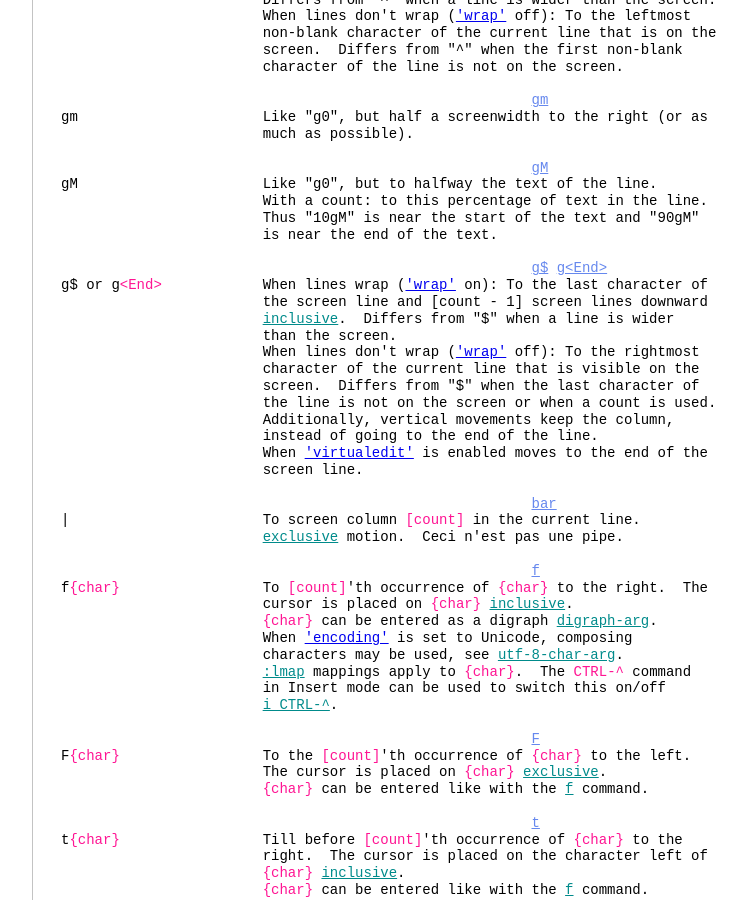
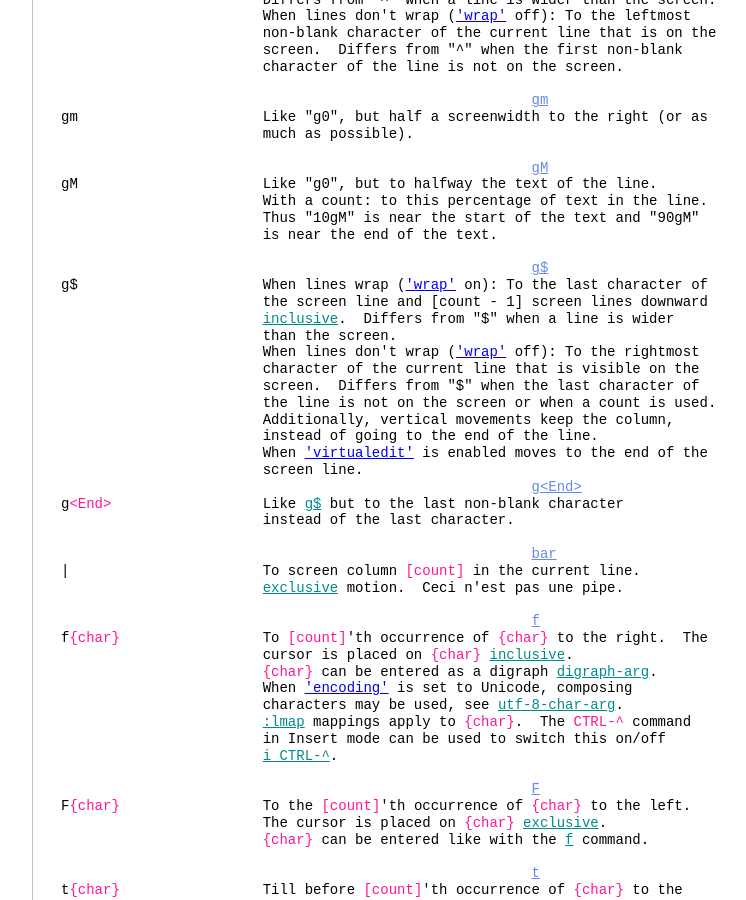
Before and after one commit to vim-jp/vimdoc-en, a Jekyll site: the page built from motion.html, in a window 1280 px wide and 900 px high, scrolled down 4041 px. Shown: the whole window, without its empty margins (340-1086 px from the left). Built offline with Jekyll 4.4.1, drawn with Linux system fonts in a browser that asks for light colours; nearby versions of some CDN libraries; comment, search, counter and statistics services are not loaded.

Commit message:
Generated by GitHub workflow 5917359354
https://github.com/vim-jp/vimdoc-en/actions/runs/5917359354

```diff
--- a/motion.html
+++ b/motion.html
@@ -247,8 +247,8 @@ gM&nbsp;&nbsp;&nbsp;&nbsp;&nbsp;&nbsp;&nbsp;&nbsp;&nbsp;&nbsp;&nbsp;&nbsp;&nbsp;
 &nbsp;&nbsp;&nbsp;&nbsp;&nbsp;&nbsp;&nbsp;&nbsp;&nbsp;&nbsp;&nbsp;&nbsp;&nbsp;&nbsp;&nbsp;&nbsp;&nbsp;&nbsp;&nbsp;&nbsp;&nbsp;&nbsp;&nbsp;&nbsp;Thus &quot;10gM&quot; is near the start of the text and &quot;90gM&quot;<br>
 &nbsp;&nbsp;&nbsp;&nbsp;&nbsp;&nbsp;&nbsp;&nbsp;&nbsp;&nbsp;&nbsp;&nbsp;&nbsp;&nbsp;&nbsp;&nbsp;&nbsp;&nbsp;&nbsp;&nbsp;&nbsp;&nbsp;&nbsp;&nbsp;is near the end of the text.<br>
 <br>
-&nbsp;&nbsp;&nbsp;&nbsp;&nbsp;&nbsp;&nbsp;&nbsp;&nbsp;&nbsp;&nbsp;&nbsp;&nbsp;&nbsp;&nbsp;&nbsp;&nbsp;&nbsp;&nbsp;&nbsp;&nbsp;&nbsp;&nbsp;&nbsp;&nbsp;&nbsp;&nbsp;&nbsp;&nbsp;&nbsp;&nbsp;&nbsp;&nbsp;&nbsp;&nbsp;&nbsp;&nbsp;&nbsp;&nbsp;&nbsp;&nbsp;&nbsp;&nbsp;&nbsp;&nbsp;&nbsp;&nbsp;&nbsp;&nbsp;&nbsp;&nbsp;&nbsp;&nbsp;&nbsp;&nbsp;&nbsp;<a class="Constant" href="motion.html#g$" name="g$">g$</a>&nbsp;<a class="Constant" href="motion.html#g<End>" name="g&lt;End&gt;">g&lt;End&gt;</a><br>
-g$ or g<span class="Special">&lt;End&gt;</span>&nbsp;&nbsp;&nbsp;&nbsp;&nbsp;&nbsp;&nbsp;&nbsp;&nbsp;&nbsp;&nbsp;&nbsp;When lines wrap (<a class="Type" href="options.html#'wrap'">'wrap'</a>&nbsp;on): To the last character of<br>
+&nbsp;&nbsp;&nbsp;&nbsp;&nbsp;&nbsp;&nbsp;&nbsp;&nbsp;&nbsp;&nbsp;&nbsp;&nbsp;&nbsp;&nbsp;&nbsp;&nbsp;&nbsp;&nbsp;&nbsp;&nbsp;&nbsp;&nbsp;&nbsp;&nbsp;&nbsp;&nbsp;&nbsp;&nbsp;&nbsp;&nbsp;&nbsp;&nbsp;&nbsp;&nbsp;&nbsp;&nbsp;&nbsp;&nbsp;&nbsp;&nbsp;&nbsp;&nbsp;&nbsp;&nbsp;&nbsp;&nbsp;&nbsp;&nbsp;&nbsp;&nbsp;&nbsp;&nbsp;&nbsp;&nbsp;&nbsp;<a class="Constant" href="motion.html#g$" name="g$">g$</a><br>
+g$&nbsp;&nbsp;&nbsp;&nbsp;&nbsp;&nbsp;&nbsp;&nbsp;&nbsp;&nbsp;&nbsp;&nbsp;&nbsp;&nbsp;&nbsp;&nbsp;&nbsp;&nbsp;&nbsp;&nbsp;&nbsp;&nbsp;When lines wrap (<a class="Type" href="options.html#'wrap'">'wrap'</a>&nbsp;on): To the last character of<br>
 &nbsp;&nbsp;&nbsp;&nbsp;&nbsp;&nbsp;&nbsp;&nbsp;&nbsp;&nbsp;&nbsp;&nbsp;&nbsp;&nbsp;&nbsp;&nbsp;&nbsp;&nbsp;&nbsp;&nbsp;&nbsp;&nbsp;&nbsp;&nbsp;the screen line and [count - 1] screen lines downward<br>
 &nbsp;&nbsp;&nbsp;&nbsp;&nbsp;&nbsp;&nbsp;&nbsp;&nbsp;&nbsp;&nbsp;&nbsp;&nbsp;&nbsp;&nbsp;&nbsp;&nbsp;&nbsp;&nbsp;&nbsp;&nbsp;&nbsp;&nbsp;&nbsp;<a class="Identifier" href="motion.html#inclusive">inclusive</a>.&nbsp;&nbsp;Differs from &quot;$&quot; when a line is wider<br>
 &nbsp;&nbsp;&nbsp;&nbsp;&nbsp;&nbsp;&nbsp;&nbsp;&nbsp;&nbsp;&nbsp;&nbsp;&nbsp;&nbsp;&nbsp;&nbsp;&nbsp;&nbsp;&nbsp;&nbsp;&nbsp;&nbsp;&nbsp;&nbsp;than the screen.<br>
@@ -260,6 +260,9 @@ g$ or g<span class="Special">&lt;End&gt;</span>&nbsp;&nbsp;&nbsp;&nbsp;&nbsp;&nb
 &nbsp;&nbsp;&nbsp;&nbsp;&nbsp;&nbsp;&nbsp;&nbsp;&nbsp;&nbsp;&nbsp;&nbsp;&nbsp;&nbsp;&nbsp;&nbsp;&nbsp;&nbsp;&nbsp;&nbsp;&nbsp;&nbsp;&nbsp;&nbsp;instead of going to the end of the line.<br>
 &nbsp;&nbsp;&nbsp;&nbsp;&nbsp;&nbsp;&nbsp;&nbsp;&nbsp;&nbsp;&nbsp;&nbsp;&nbsp;&nbsp;&nbsp;&nbsp;&nbsp;&nbsp;&nbsp;&nbsp;&nbsp;&nbsp;&nbsp;&nbsp;When&nbsp;<a class="Type" href="options.html#'virtualedit'">'virtualedit'</a>&nbsp;is enabled moves to the end of the<br>
 &nbsp;&nbsp;&nbsp;&nbsp;&nbsp;&nbsp;&nbsp;&nbsp;&nbsp;&nbsp;&nbsp;&nbsp;&nbsp;&nbsp;&nbsp;&nbsp;&nbsp;&nbsp;&nbsp;&nbsp;&nbsp;&nbsp;&nbsp;&nbsp;screen line.<br>
+&nbsp;&nbsp;&nbsp;&nbsp;&nbsp;&nbsp;&nbsp;&nbsp;&nbsp;&nbsp;&nbsp;&nbsp;&nbsp;&nbsp;&nbsp;&nbsp;&nbsp;&nbsp;&nbsp;&nbsp;&nbsp;&nbsp;&nbsp;&nbsp;&nbsp;&nbsp;&nbsp;&nbsp;&nbsp;&nbsp;&nbsp;&nbsp;&nbsp;&nbsp;&nbsp;&nbsp;&nbsp;&nbsp;&nbsp;&nbsp;&nbsp;&nbsp;&nbsp;&nbsp;&nbsp;&nbsp;&nbsp;&nbsp;&nbsp;&nbsp;&nbsp;&nbsp;&nbsp;&nbsp;&nbsp;&nbsp;<a class="Constant" href="motion.html#g<End>" name="g&lt;End&gt;">g&lt;End&gt;</a><br>
+g<span class="Special">&lt;End&gt;</span>&nbsp;&nbsp;&nbsp;&nbsp;&nbsp;&nbsp;&nbsp;&nbsp;&nbsp;&nbsp;&nbsp;&nbsp;&nbsp;&nbsp;&nbsp;&nbsp;&nbsp;&nbsp;Like&nbsp;<a class="Identifier" href="motion.html#g$">g$</a>&nbsp;but to the last non-blank character<br>
+&nbsp;&nbsp;&nbsp;&nbsp;&nbsp;&nbsp;&nbsp;&nbsp;&nbsp;&nbsp;&nbsp;&nbsp;&nbsp;&nbsp;&nbsp;&nbsp;&nbsp;&nbsp;&nbsp;&nbsp;&nbsp;&nbsp;&nbsp;&nbsp;instead of the last character.<br>
 <br>
 &nbsp;&nbsp;&nbsp;&nbsp;&nbsp;&nbsp;&nbsp;&nbsp;&nbsp;&nbsp;&nbsp;&nbsp;&nbsp;&nbsp;&nbsp;&nbsp;&nbsp;&nbsp;&nbsp;&nbsp;&nbsp;&nbsp;&nbsp;&nbsp;&nbsp;&nbsp;&nbsp;&nbsp;&nbsp;&nbsp;&nbsp;&nbsp;&nbsp;&nbsp;&nbsp;&nbsp;&nbsp;&nbsp;&nbsp;&nbsp;&nbsp;&nbsp;&nbsp;&nbsp;&nbsp;&nbsp;&nbsp;&nbsp;&nbsp;&nbsp;&nbsp;&nbsp;&nbsp;&nbsp;&nbsp;&nbsp;<a class="Constant" href="motion.html#bar" name="bar">bar</a><br>
 |&nbsp;&nbsp;&nbsp;&nbsp;&nbsp;&nbsp;&nbsp;&nbsp;&nbsp;&nbsp;&nbsp;&nbsp;&nbsp;&nbsp;&nbsp;&nbsp;&nbsp;&nbsp;&nbsp;&nbsp;&nbsp;&nbsp; To screen column&nbsp;<span class="Special">[count]</span>&nbsp;in the current line.<br>
```
